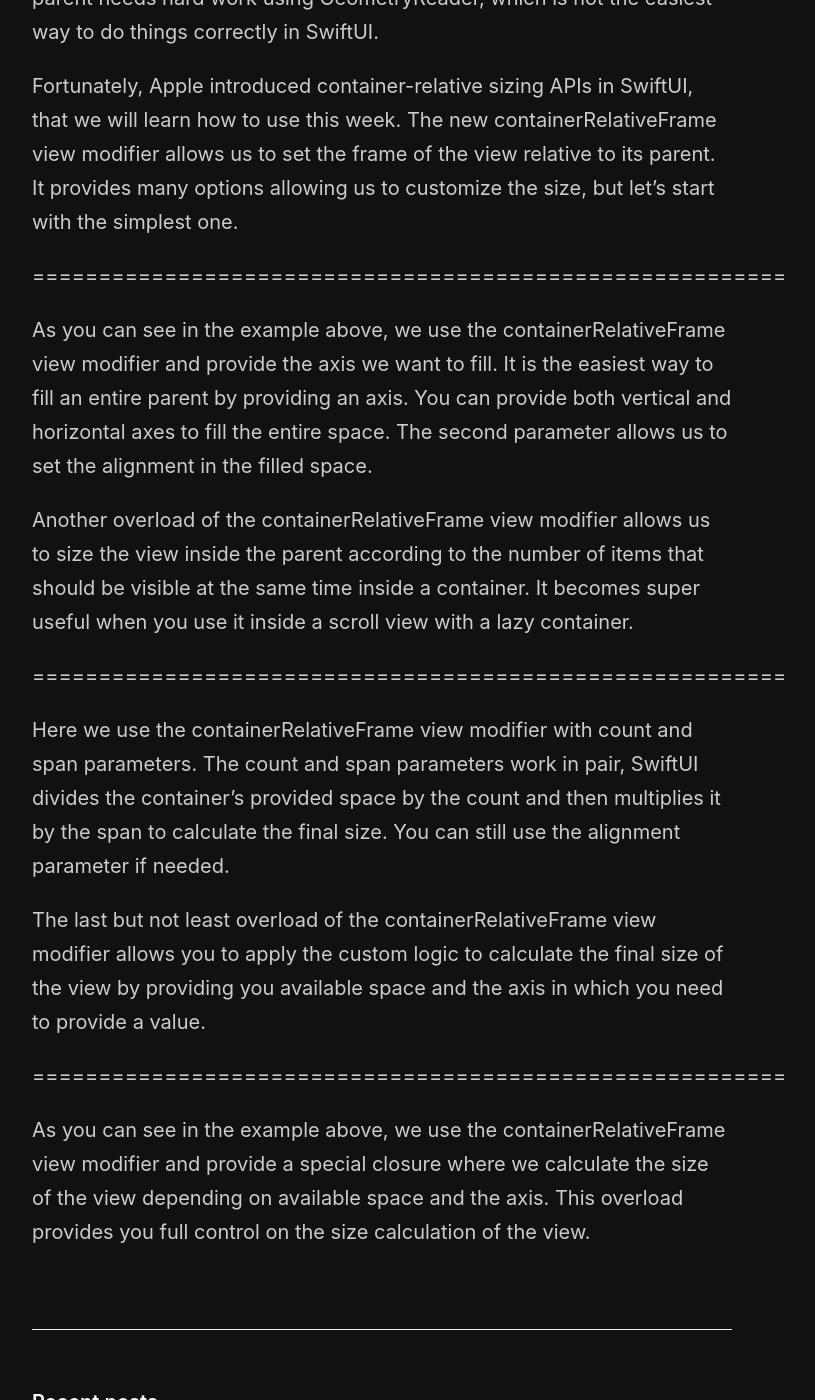
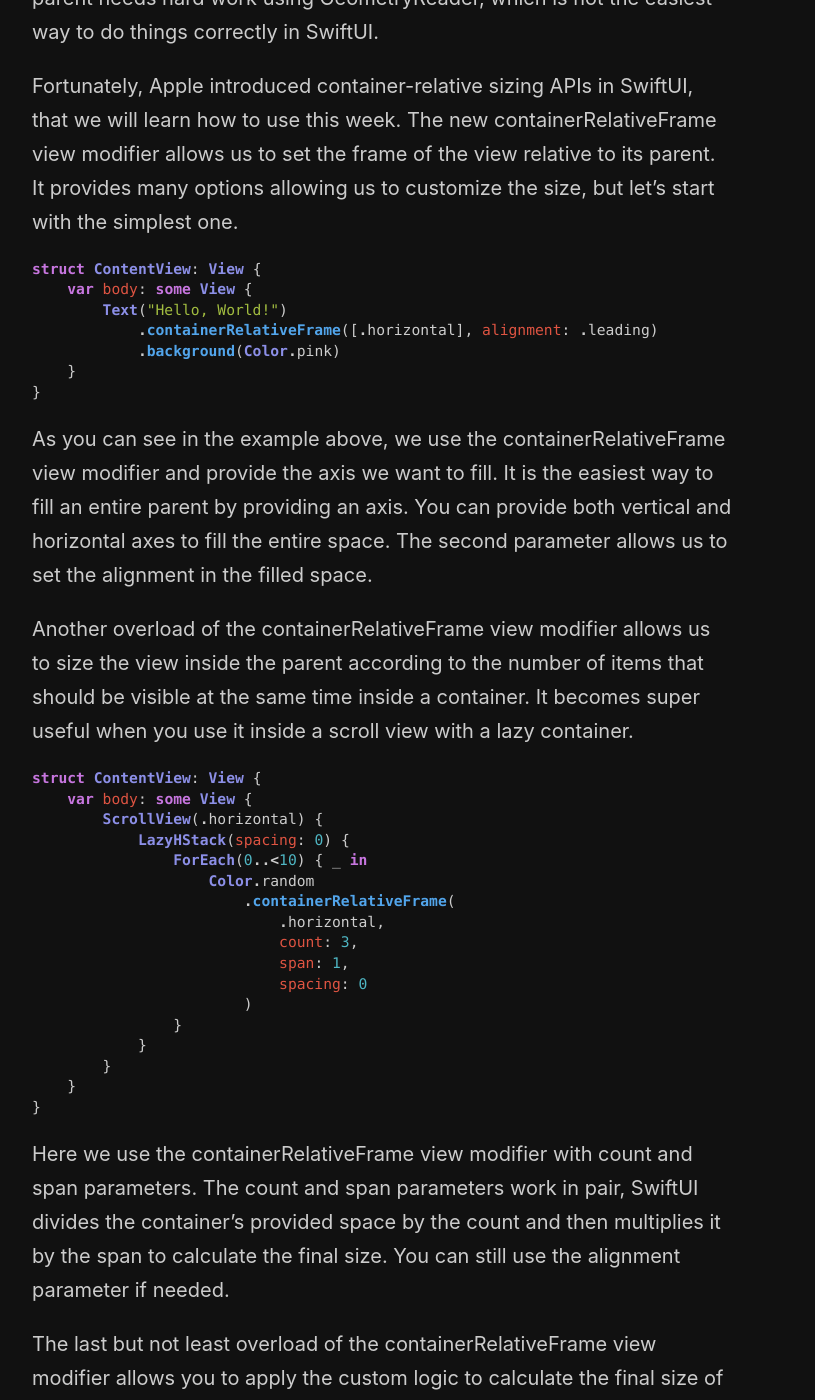
Before and after one commit to mecid/mecid.github.io, a Jekyll site: the page built from _posts/2025-01-28-container-relative-frames-in-swiftui.md, in a window 1280 px wide and 1400 px high, scrolled down 451 px. Shown: the whole window, without its empty margins (258-1073 px from the left). Built offline with Jekyll 4.4.1, drawn with Linux system fonts in a browser that asks for light colours; some of the changed text lies outside the part shown.

Commit message:
container relative frame code examples added

````diff
--- a/_posts/2025-01-28-container-relative-frames-in-swiftui.md
+++ b/_posts/2025-01-28-container-relative-frames-in-swiftui.md
@@ -9,19 +9,65 @@ The easiest way to size a view in SwiftUI is to place it in a container and allo
 
 Fortunately, Apple introduced container-relative sizing APIs in SwiftUI, that we will learn how to use this week. The new containerRelativeFrame view modifier allows us to set the frame of the view relative to its parent. It provides many options allowing us to customize the size, but let’s start with the simplest one.
 
-=========================================================
+```swift
+struct ContentView: View {
+    var body: some View {
+        Text("Hello, World!")
+            .containerRelativeFrame([.horizontal], alignment: .leading)
+            .background(Color.pink)
+    }
+}
+```
 
 As you can see in the example above, we use the containerRelativeFrame view modifier and provide the axis we want to fill. It is the easiest way to fill an entire parent by providing an axis. You can provide both vertical and horizontal axes to fill the entire space. The second parameter allows us to set the alignment in the filled space.
 
 
 Another overload of the containerRelativeFrame view modifier allows us to size the view inside the parent according to the number of items that should be visible at the same time inside a container. It becomes super useful when you use it inside a scroll view with a lazy container.
 
-=========================================================
+```swift
+struct ContentView: View {
+    var body: some View {
+        ScrollView(.horizontal) {
+            LazyHStack(spacing: 0) {
+                ForEach(0..<10) { _ in
+                    Color.random
+                        .containerRelativeFrame(
+                            .horizontal,
+                            count: 3,
+                            span: 1,
+                            spacing: 0
+                        )
+                }
+            }
+        }
+    }
+}
+```
 
 Here we use the containerRelativeFrame view modifier with count and span parameters. The count and span parameters work in pair, SwiftUI divides the container’s provided space by the count and then multiplies it by the span to calculate the final size. You can still use the alignment parameter if needed.
 
 The last but not least overload of the containerRelativeFrame view modifier allows you to apply the custom logic to calculate the final size of the view by providing you available space and the axis in which you need to provide a value.
 
-=========================================================
+```swift
+struct ContentView: View {
+    var body: some View {
+        ScrollView(.horizontal) {
+            LazyHStack(spacing: 0) {
+                ForEach(0..<10) { _ in
+                    Color.random
+                        .containerRelativeFrame([.horizontal], alignment: .center) { len, axis in
+                            switch axis {
+                            case .horizontal:
+                                return len / 3
+                            case .vertical:
+                                return len / 5
+                            }
+                        }
+                }
+            }
+        }
+    }
+}
+```
 
 As you can see in the example above, we use the containerRelativeFrame view modifier and provide a special closure where we calculate the size of the view depending on available space and the axis. This overload provides you full control on the size calculation of the view.
````
